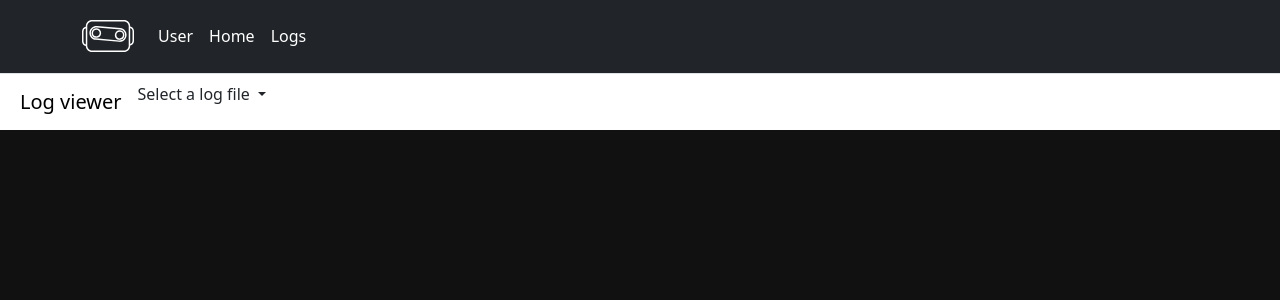
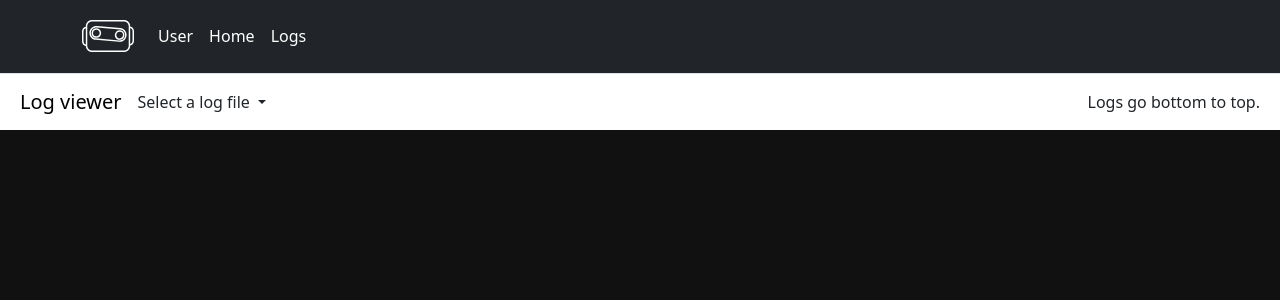
Before and after one commit to ChlodAlejandro/wikimedia-chlodbot, a PHP site: page /logs in a window 1280 px wide. Shown: the top 300 px of the page. Run offline with PHP 8.4, Linux system fonts and the light colour scheme; some libraries are stand-ins or nearby versions.

Commit message:
add small note

```diff
--- a/public_html/logs/index.php
+++ b/public_html/logs/index.php
@@ -35,15 +35,16 @@ require_once(__DIR__ . "/../system/get_log_files.php");
 		<?php body_header(); ?>
 		<main>
 			<nav class="navbar navbar-expand-l px-2" style="height: 56px;">
-				<div class="container-fluid align-items-start justify-content-start">
+				<div class="container-fluid align-items-center justify-content-start">
 					<span class="navbar-brand">Log viewer</span>
-					<div class="nav-item dropdown">
+					<div class="nav-item dropdown me-lg-auto">
 						<a class="nav-link dropdown-toggle" href="#" id="activeLog" role="button"
 						   data-bs-toggle="dropdown" aria-expanded="false">
 							Select a log file
 						</a>
 						<ul id="logList" class="dropdown-menu" aria-labelledby="activeLog"></ul>
 					</div>
+					<div>Logs go bottom to top.</div>
 				</div>
 			</nav>
 			<div id="log" class="container-fluid">
```
